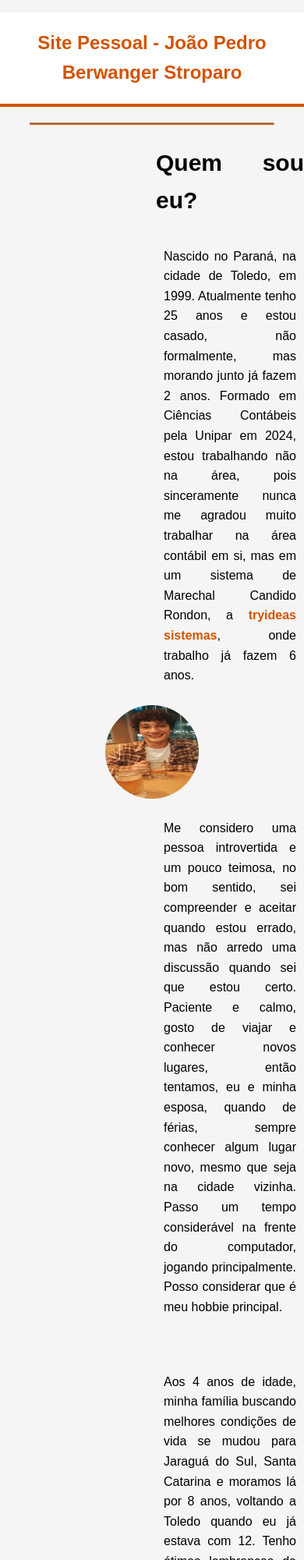
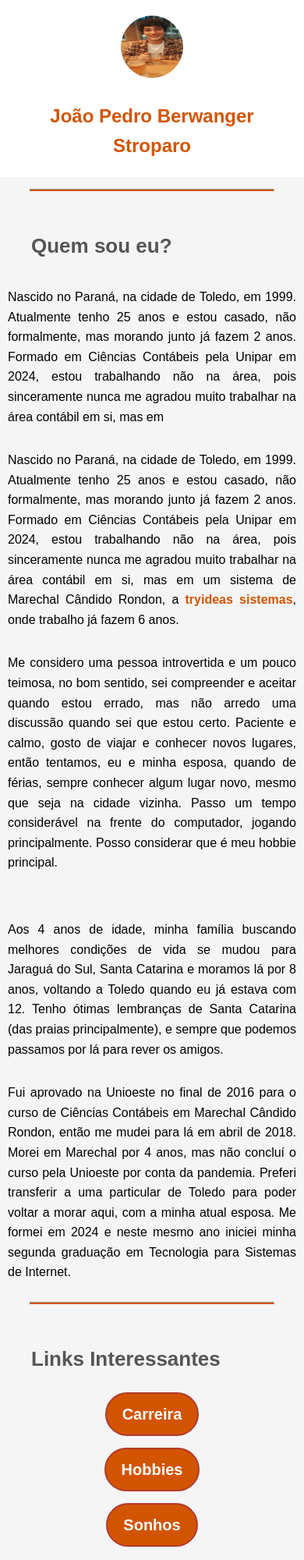
Before and after one commit to JoaoPedroBerwanger/joaopedro.github.io, a plain HTML site: page index.html in a window 390 px wide. Shown: the top 2000 px of the page at 78% size. Drawn offline with Linux system fonts and the light colour scheme.

Commit message:
Ajustes Domingo Noite

```diff
--- a/index.html
+++ b/index.html
@@ -1,50 +1,35 @@
 <!DOCTYPE html>
 <html lang="pt-br">
-
 <head>
     <meta charset="UTF-8">
     <meta name="viewport" content="width=device-width, initial-scale=1.0">
-    <title>Site Pessoal - João Pedro Berwanger Stroparo</title>
+    <title>Site Pessoal</title>
     <link rel="stylesheet" href="style.css">
-    <style>
-        div {
-            color: black;
-            text-align: justify;
-            font-size: 20px;
-            font-weight: normal;
-            padding-left: 200px;
-        }
-    </style>
-
 </head>
-
 <body>
 
-    <h1 class="title">Site Pessoal - João Pedro Berwanger Stroparo</h1>
-    <hr class="separator">
+    <header class="cabecalho">
+        <img class="perfil-img" src="Imagens/eu.jpeg" alt="Eu">
+        <h1 class="titulo">João Pedro Berwanger Stroparo</h1>
+    </header>
 
+    <hr class="linha">
+    <h2 class="subtitulo">Quem sou eu?</h2>
+    <p>
+        Nascido no Paraná, na cidade de Toledo, em 1999. Atualmente tenho 25 anos e estou casado, não formalmente,
+        mas morando junto já fazem 2 anos. Formado em Ciências Contábeis pela Unipar em 2024, estou trabalhando
+        não na área, pois sinceramente nunca me agradou muito trabalhar na área contábil em si, mas em
 
-    <div>
-        <h2>Quem sou eu?</h2>
+    <p>
+        Nascido no Paraná, na cidade de Toledo, em 1999. Atualmente tenho 25 anos e estou casado, não formalmente,
+        mas morando junto já fazem 2 anos. Formado em Ciências Contábeis pela Unipar em 2024, estou trabalhando
+        não na área, pois sinceramente nunca me agradou muito trabalhar na área contábil em si, mas em um sistema
+        de Marechal Cândido Rondon, a <a href="#">tryideas sistemas</a>, onde trabalho já fazem 6 anos.
+    </p>
 
-        <p>Nascido no Paraná, na cidade de Toledo, em 1999. Atualmente tenho 25 anos e estou casado, não
-            formalmente, mas morando junto já fazem 2 anos. Formado em Ciências Contábeis pela Unipar em 2024,
-            estou
-            trabalhando não na área, pois sinceramente nunca me agradou muito trabalhar na área contábil em si,
-            mas
-            em um sistema de Marechal Candido Rondon, a <a href="https://tryideas.com.br/" target="_blank">tryideas
-                sistemas</a>,
-            onde trabalho já fazem 6 anos.</p>
-    </div>
-
-    <img class="img" src="Imagens/eu.jpeg" alt="Eu">
-
-    <div>
     <p>Me considero uma pessoa introvertida e um pouco teimosa, no bom sentido, sei compreender e aceitar
-            quando
-            estou errado, mas não arredo uma discussão quando sei que estou certo. Paciente e calmo, gosto de
-            viajar
-            e conhecer novos lugares, então tentamos, eu e minha esposa, quando de férias, sempre conhecer algum
+        quando estou errado, mas não arredo uma discussão quando sei que estou certo. Paciente e calmo, gosto de
+        viajar e conhecer novos lugares, então tentamos, eu e minha esposa, quando de férias, sempre conhecer algum
         lugar novo, mesmo que seja na cidade vizinha. Passo um tempo considerável na frente do computador,
         jogando principalmente. Posso considerar que é meu hobbie principal.
     <p>
@@ -52,36 +37,34 @@
     <p>Aos 4 anos de idade, minha família buscando melhores condições de vida se mudou para Jaraguá do Sul,
         Santa Catarina e moramos lá por 8 anos, voltando a Toledo quando eu já estava com 12. Tenho ótimas
         lembranças de Santa Catarina (das praias principalmente), e sempre que podemos passamos por lá para
-            rever
-            os amigos.</p>
+        rever os amigos.</p>
 
     <p>Fui aprovado na Unioeste no final de 2016 para o curso de Ciências Contábeis em Marechal Cândido
-            Rondon,
-            então me mudei para lá em abril de 2018. Morei em Marechal por 4 anos, mas não concluí o curso pela
+        Rondon, então me mudei para lá em abril de 2018. Morei em Marechal por 4 anos, mas não concluí o curso pela
         Unioeste por conta da pandemia. Preferi transferir a uma particular de Toledo para poder voltar a
-            morar
-            aqui, com a minha atual esposa. Me formei em 2024 e neste mesmo ano iniciei minha segunda graduação
+        morar aqui, com a minha atual esposa. Me formei em 2024 e neste mesmo ano iniciei minha segunda graduação
         em Tecnologia para Sistemas de Internet.</p>
+
     </div>
 
-    <hr class="separator">
-    <h2 class="subtitle">Links Interessantes</h2>
-    <div class="link-buttons">
+    <hr class="linha">
+    <h2 class="subtitulo">Links Interessantes</h2>
+    <div class="botao">
         <a href="carreira.html">Carreira</a>
         <a href="hobbies.html">Hobbies</a>
         <a href="sonhos.html">Sonhos</a>
     </div>
-    <hr class="separator">
+    <hr class="linha">
 
     <div class="fotos">
         <figure>
             <img src="Imagens/formatura.jpeg" alt="Minha Formatura">
-            <figcaption>Minha formatura em Ciências Contábeis.</figcaption>
+            <figcaption>Formatura em Ciências Contábeis.</figcaption>
         </figure>
 
         <figure>
             <img src="Imagens/familia.jpeg" alt="Familia">
-            <figcaption>Minha família.</figcaption>
+            <figcaption>Família.</figcaption>
         </figure>
 
         <figure>
@@ -90,7 +73,7 @@
         </figure>
     </div>
 
-    <hr class="separator">
+    <hr class="linha">
     <p class="rodape">Obrigado por visitar! <br>
         <b>Contatos:</b> joaopedroberwanger12@gmail.com / stroparo@alunos.utfpr.edu.br / joao.pedro@tryideas.com.br
     </p>
--- a/style.css
+++ b/style.css
@@ -1,46 +1,63 @@
-/* Definição da fonte e ajustes gerais */
 body {
     font-family: 'Poppins', Arial, sans-serif;
     background-color: #f5f5f5;
-    color: #333;
+    color: black;
     margin: 0;
     padding: 0;
     line-height: 1.6;
+    text-align: justify;
+    font-size: 20px;
+    font-weight: normal;
 }
 
-/* Estilo do cabeçalho */
-.title {
-    color: #d35400;
-    font-size: 32px;
-    font-weight: bold;
-    padding: 20px;
-    background-color: #fff;
-    text-align: center;
-    border-bottom: 4px solid #d35400;
+img {
+    max-width: 100%;
+    height: auto;
 }
 
-/* Estilo de subtítulos */
-.subtitle {
-    text-align: center;
-    font-size: 24px;
-    font-weight: bold;
-    color: #555;
-    margin-top: 20px;
+.cabecalho {
+    display: flex;
+    align-items: center;
+    justify-content: center;
+    background-color: #fff;
+    padding: 20px;
+    gap: 20px;
 }
 
-/* Linha separadora */
-.separator {
+.titulo {
+    color: #d35400;
+    font-size: 36px;
+    font-weight: bold;
+    text-align: center;
+    margin: 0;
+}
+
+.perfil-img {
+    width: 120px;
+    height: 120px;
+    border-radius: 50%;
+}
+
+.linha {
     border-bottom: 2px solid #d35400;
-    margin: 20px auto;
+    margin: 15px auto 15px auto;
     width: 80%;
 }
 
-/* Parágrafos */
+.subtitulo {
+    font-size: 26px;
+    font-weight: bold;
+    color: #555;
+    margin-left: 100px;
+    margin-top: 50px;
+}
+
 p {
     font-size: 18px;
-    margin: 15px auto;
-    max-width: 800px;
+    margin: 10px auto;
+    max-width: 900px;
     text-align: justify;
+    padding-left: 80px;
 }
 
 /* Links */
@@ -55,31 +72,33 @@ a:hover {
     color: #b03a2e;
 }
 
-/* Botões de Links Interessantes */
-.link-buttons {
+/* Botões circulares */
+.botao {
     display: flex;
     justify-content: center;
     gap: 15px;
     margin: 20px 0;
 }
 
-.link-buttons a {
+.botao a {
     background-color: #d35400;
     color: white;
     padding: 10px 20px;
-    border-radius: 5px;
+    border-radius: 30px;
     text-decoration: none;
     font-weight: bold;
     text-align: center;
     display: inline-block;
     transition: 0.3s;
+    border: 2px solid #b03a2e;
 }
 
-.link-buttons a:hover {
+.botao a:hover {
     background-color: #b03a2e;
+    color: white;
+    border: 2px solid #d35400;
 }
 
-/* Rodapé */
 .rodape {
     text-align: center;
     font-size: 14px;
@@ -88,30 +107,10 @@ a:hover {
     background-color: #ddd;
 }
 
-/* Imagens */
-img {
-    max-width: 100%;
-    height: auto;
-    display: block;
-    margin: 0 auto;
-    border-radius: 8px;
-}
-
-.img {
-    width: 150px;
-    height: 150px;
-    border-radius: 50%;
-    display: block;
-    margin: 20px auto 0;
-    text-align: center;
-    clear: both;
-}
-
-/* Seção de imagens lado a lado */
 .fotos {
     display: flex;
     gap: 20px;
-    flex-wrap: wrap;
+    flex-wrap: nowrap;
     justify-content: center;
     align-items: flex-start;
     margin: 20px auto;
@@ -139,10 +138,27 @@ img {
     margin-top: 5px;
 }
 
+
 /* Responsividade */
 @media (max-width: 768px) {
-    .title {
+    .cabecalho {
+        flex-direction: column;
+        align-items: center;
+        text-align: center;
+    }
+
+    .perfil-img {
+        width: 80px;
+        height: 80px;
+        margin-bottom: 10px;
+    }
+
+    .titulo {
         font-size: 24px;
+    }
+
+    .subtitulo {
+        margin-left: 40px;
     }
 
     p {
@@ -150,17 +166,7 @@ img {
         padding: 10px;
     }
 
-    .img {
-        width: 120px;
-        height: 120px;
-        float: none;
-        display: block;
-        margin: 10px auto;
-        text-align: center;
-        clear: both;
-    }
-
-    .link-buttons {
+    .botao {
         flex-direction: column;
         align-items: center;
     }
@@ -169,3 +175,22 @@ img {
         flex-wrap: wrap;
     }
 }
+
+.imagens-hobbies {
+    display: flex;
+    justify-content: center;
+    gap: 20px;
+    flex-wrap: wrap;
+}
+
+.imagens-hobbies img {
+    width: 300px;
+    border-radius: 8px;
+}
+
+.cidade-imagem {
+    max-width: 100%;
+    height: auto;
+    display: block;
+    margin: 0 auto;
+}
```
Also changed, not shown: carreira.html (+10 -18 lines), cidade.html (+2 -1 lines), contato.html (deleted, +0 -32 lines), hobbies.html (+29 -33 lines), sonhos.html (+12 -13 lines). Lines whose indentation alone changed are shown as unchanged.
